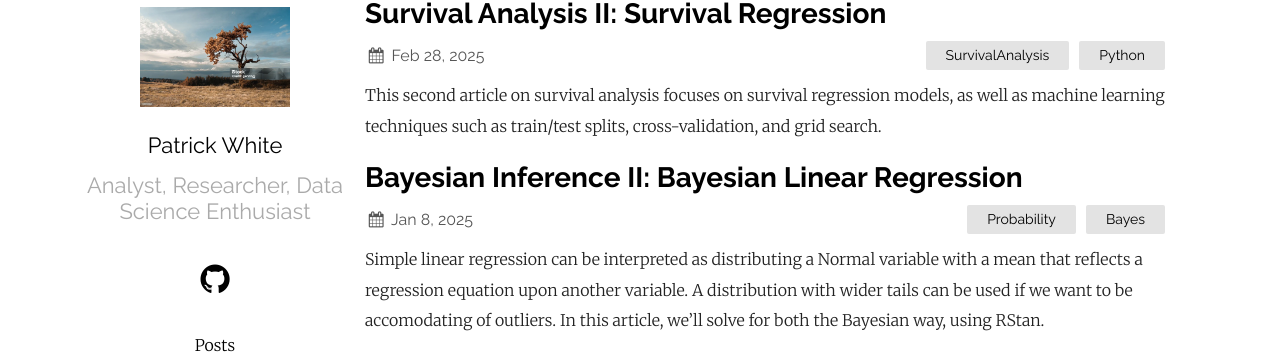
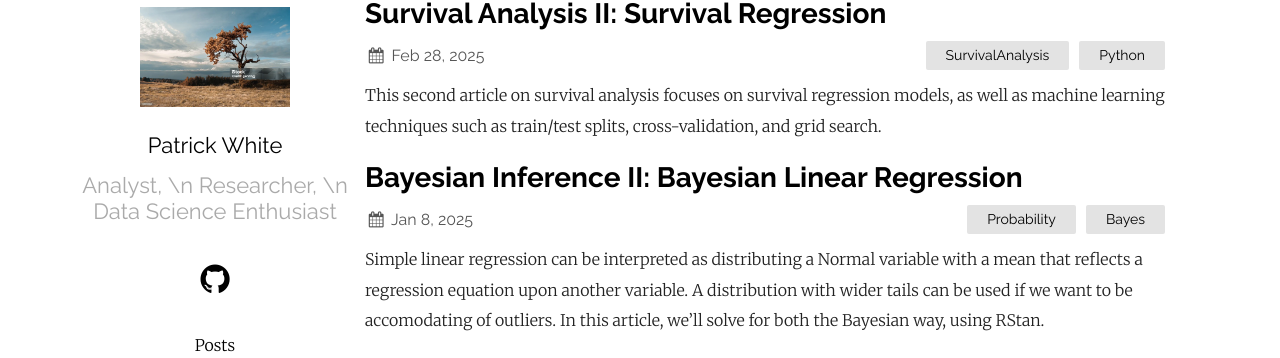
Before and after one commit to pw598/pw598.github.io, a Jekyll site: the page built from index.md, in a window 1280 px wide. Shown: the part 108-466 px from the top of the page. Built offline with Jekyll 4.4.1, drawn with Linux system fonts in a browser that asks for light colours.

Commit message:
Add files via upload

```diff
--- a/_config.yml
+++ b/_config.yml
@@ -11,7 +11,7 @@ sass:
   sass_dir: _sass
 plainwhite:
   name: Patrick White
-  tagline: Analyst, Researcher, Data Science Enthusiast
+  tagline: Analyst, \n Researcher, \n Data Science Enthusiast
   date_format: "%b %-d, %Y"
   sitemap: true # set to true to generate sitemap.xml content
   #search: true # set to true to enable searchbar
```
